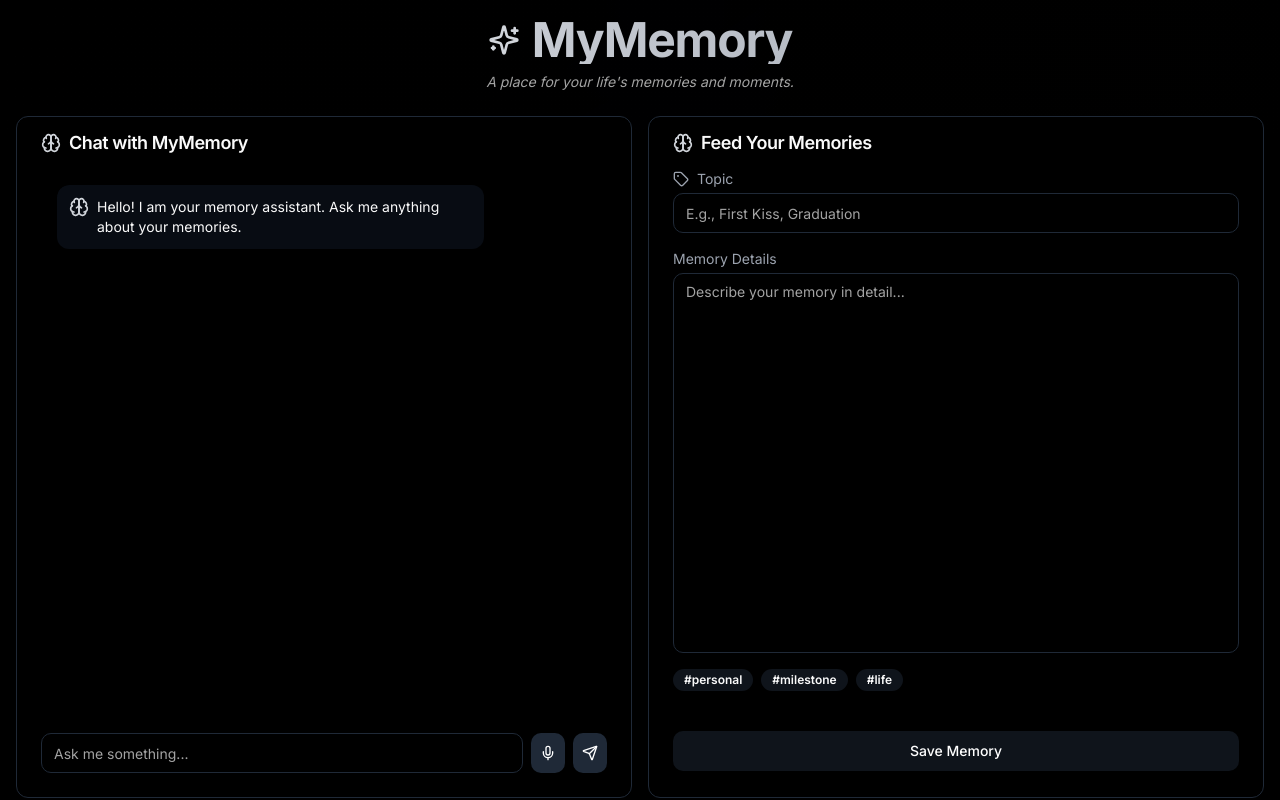
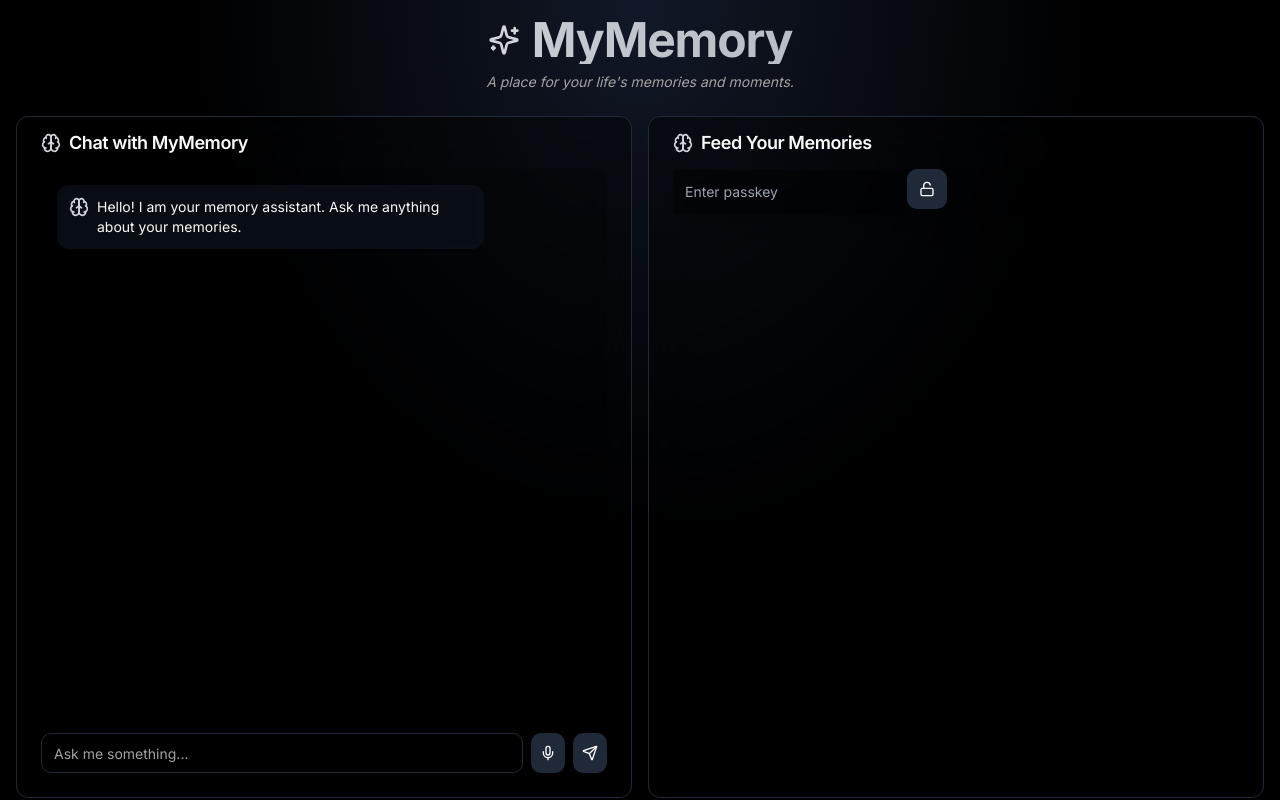
Before and after one commit to Spyrosigma/myMemory, a Next.js app in the folder frontend/: page / in a window 1280 px wide. Built offline with nearby package versions, Linux system fonts and the light colour scheme; no server answers.

Commit message:
Added the Personal Authentication

```diff
--- a/frontend/app/page.tsx
+++ b/frontend/app/page.tsx
@@ -1,7 +1,7 @@
 "use client";
 
 import { useState, useEffect } from "react";
-import { Mic, Brain, Send, Sparkles, Calendar, Tag } from "lucide-react";
+import { Mic, Brain, Send, Sparkles, Calendar, Tag, LockOpenIcon } from "lucide-react";
 import { Button } from "@/components/ui/button";
 import { Textarea } from "@/components/ui/textarea";
 import { Input } from "@/components/ui/input";
@@ -17,6 +17,8 @@ interface Message {
 }
 
 export default function Home() {
+
+  const BACKEND_URL = process.env.NEXT_PUBLIC_BACKEND_URL;
   const [chatInput, setChatInput] = useState("");
   const [memoryTopic, setMemoryTopic] = useState("");
   const [memoryContent, setMemoryContent] = useState("");
@@ -63,7 +65,8 @@ export default function Home() {
     if (!memoryTopic.trim() || !memoryContent.trim()) return;
 
     try {
-      const BACKEND_URL = process.env.NEXT_PUBLIC_BACKEND_URL || 'http://localhost:5000/';
+      // const BACKEND_URL = 'http://localhost:5000/';
+
       const response = await fetch(`${BACKEND_URL}save_memory/`, {
         method: 'POST',
         headers: {
@@ -98,9 +101,40 @@ export default function Home() {
   };
 
 
+  // export default function MemoryFeed() {
+  const [isLocked, setIsLocked] = useState(true);
+  const [passkey, setPasskey] = useState('');
+  const [error, setError] = useState('');
+
+  const handleUnlock = async () => {
+    try {
+
+      // const BACKEND_URL = 'http://localhost:5000/';
+      const response = await fetch(`${BACKEND_URL}validate-passkey/`, {
+        method: 'POST',
+        headers: {
+          'Content-Type': 'application/json',
+        },
+        body: JSON.stringify({ passkey: passkey }),
+      });
+
+      const result = await response.json();
+
+      if (response.ok && result.success) {
+        setIsLocked(false);
+        setError('');
+      } else {
+        setError(result.message || 'Incorrect passkey.');
+      }
+    } catch (error) {
+      setError('Error validating passkey.');
+    }
+  };
+  // };
+
   return (
     <main className="h-screen bg-gradient-to-br from-background via-background/95 to-background/90 overflow-auto">
-      <div className="fixed inset-0 -z-10 bg-[radial-gradient(ellipse_at_top,_var(--tw-gradient-stops))] from-gray-900 via-background to-background"></div>
+      <div className="fixed inset-0 -z-1 bg-[radial-gradient(ellipse_at_top,_var(--tw-gradient-stops))] from-gray-900 via-background to-background"></div>
 
       <div className="h-full container mx-auto px-4 py-4">
         <div className="text-center mb-6 relative">
@@ -171,6 +205,30 @@ export default function Home() {
               </CardTitle>
             </CardHeader>
             <CardContent>
+              <div>
+                {isLocked ? (
+                  <div className="passkey-container backdrop-blur-xl border-gray-800 shadow-xl ">
+                    <input
+                      type="password"
+                      placeholder="Enter passkey"
+                      className="bg-black/30 backdrop-blur-sm border-gray-800 p-3 text-sm mb-1"
+                      value={passkey}
+                      onChange={(e) => setPasskey(e.target.value)}
+                    />
+                    <Button
+                      type="submit"
+                      size="icon"
+                      className="bg-gray-800 hover:bg-gray-700 text-white"
+                      onClick={handleUnlock}
+                    >
+                      <LockOpenIcon className="w-4 h-4" />
+                    </Button>
+                    <p className="text-gray-400 pd-5">
+                      {error}
+                    </p>
+                  </div>
+
+                ) : (
                   <form onSubmit={handleMemory} className="space-y-4">
                     <div className="flex gap-3">
                       <div className="flex-1">
@@ -210,8 +268,13 @@ export default function Home() {
                       Save Memory
                     </Button>
                   </form>
+                )}
+              </div>
             </CardContent>
           </Card>
+
+
+          );
         </div>
       </div>
     </main>
--- a/frontend/lib/socket.ts
+++ b/frontend/lib/socket.ts
@@ -5,7 +5,9 @@ let socket: Socket | null = null;
 export const initializeSocket = () => {
   if (!socket) {
     // Replace with your deployed backend URL
-    const BACKEND_URL = process.env.NEXT_PUBLIC_BACKEND_URL || 'http://localhost:5000/';
+    const BACKEND_URL = process.env.NEXT_PUBLIC_BACKEND_URL ;
+    // const BACKEND_URL = 'http://localhost:5000/';// || process.env.NEXT_PUBLIC_BACKEND_URL ;
+
 
     socket = io(BACKEND_URL, {
       transports: ['websocket'],
```
Also changed, not shown: frontend/app/layout.tsx (indentation only), 1 other file (tests, documents, lock files or other folders). Lines whose indentation alone changed are shown as unchanged.
